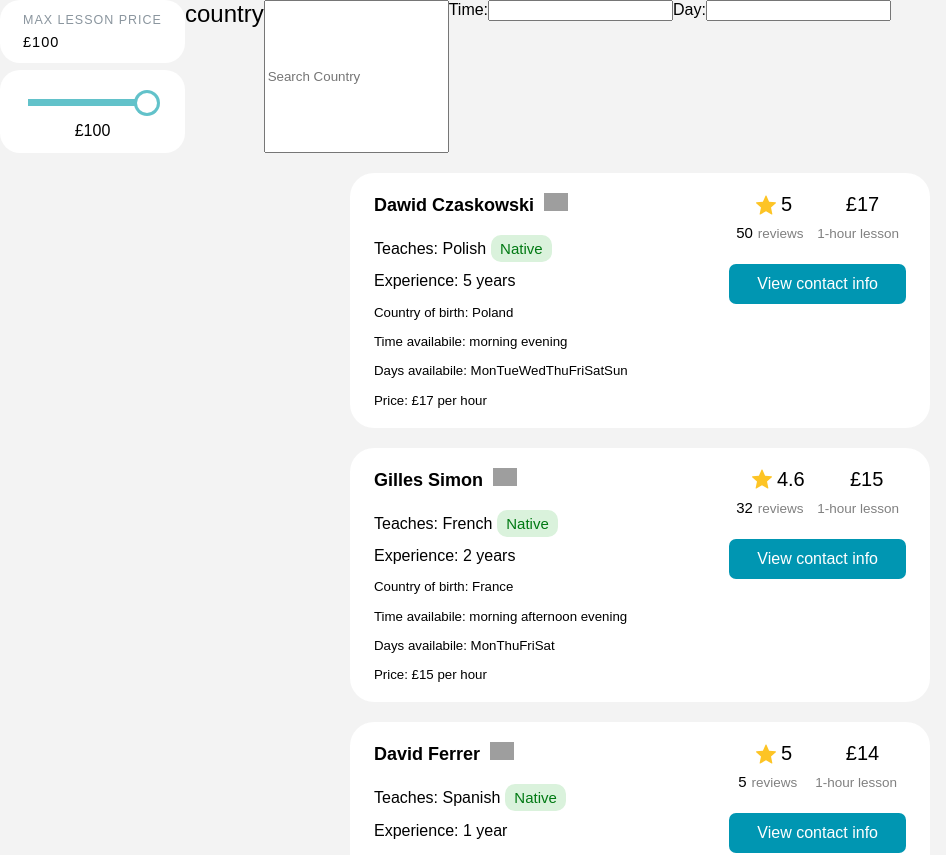
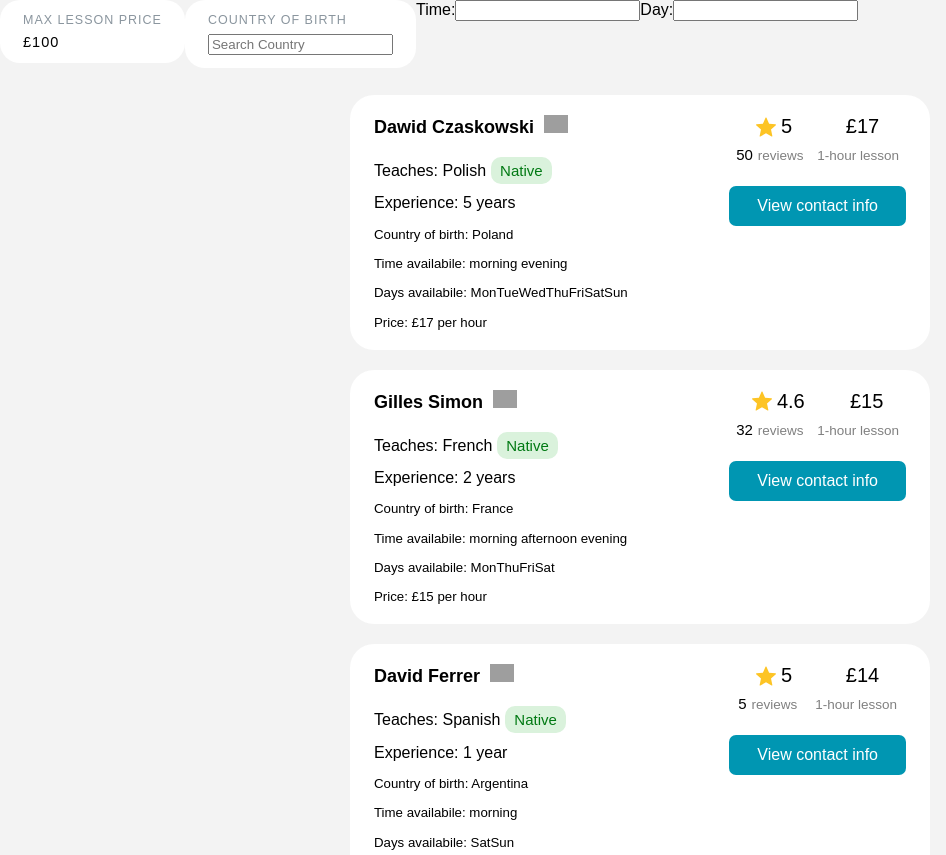
Before and after one commit to ryan50500/language-app-react-typescript-redux-toolkit, a React (Create React App) app: page / in a window 1280 px wide. Shown: the top 855 px of the page, without its empty margins (0-946 px from the left). Built offline with nearby package versions, Linux system fonts and the light colour scheme; grey boxes are pictures that could not be loaded.

Commit message:
added styling to both filters

```diff
--- a/src/components/CountryFilter.module.css
+++ b/src/components/CountryFilter.module.css
@@ -1,15 +1,19 @@
-/* .search__bar__wrap {
-    display: flex;
-    flex-direction: column;
-    align-items: center;
-}
-.search__bar__title {
-    font-size: 1.5rem;
-    margin: 15px 0;
-}
-.search__bar__input {
-    padding: 9px 11px;
-    border-radius: 10px;
-    text-align: center;
-}
- */
+/* price content */
+.country__content {
+    border-radius: 20px;
+    background-color: white;
+    margin-bottom: 7px;
+    padding: 13px 23px;
+    height: 100%;
+  }
+  .country__content h3 {
+    color: #8a959e;
+    font-size: 12.5px;
+    letter-spacing: 1px;
+    margin-bottom: 7px;
+  }
+  .country__content p {
+    color: black;
+    font-size: 14.5px;
+    letter-spacing: 1px;
+  }
--- a/src/components/CountryFilter.tsx
+++ b/src/components/CountryFilter.tsx
@@ -14,8 +14,11 @@ const CountryFilter = () => {
     };
     return (
         <>
-            <h2>country</h2>
-            <input type="text" placeholder="Search Country" value={country} onChange={(e) => handleCountryChange(e.target.value)} />
+
+            <div className={styles.country__content}>
+                <h3>COUNTRY OF BIRTH</h3>
+                <input type="text" placeholder="Search Country" value={country} onChange={(e) => handleCountryChange(e.target.value)} />
+            </div>
         </>
     )
 }
--- a/src/components/PriceFilter.module.css
+++ b/src/components/PriceFilter.module.css
@@ -7,7 +7,6 @@
 .price__content {
   border-radius: 20px;
   background-color: white;
-  margin-bottom: 7px;
   padding: 13px 23px;
 }
 .price__content h3 {
@@ -84,6 +83,9 @@
     position: relative;
     width: 20px;
   }
+  .price__cross:hover {
+    cursor: pointer;
+  }
   .price__cross__x {
     fill: #8a959e;
     left: 50%;
--- a/src/components/PriceFilter.tsx
+++ b/src/components/PriceFilter.tsx
@@ -9,6 +9,7 @@ const PriceFilter = () => {
     const dispatch = useDispatch();
 
     const [showPrice, setShowPrice] = useState<boolean>(false)
+    const [priceOnHover, setPriceOnHover] = useState<boolean>(false)
 
     // set max price filter
     const handlePriceChange = (newPrice: number) => {
@@ -17,18 +18,30 @@ const PriceFilter = () => {
         console.log(maxPrice)
 
     };
-
     // remove max price filter
     const removePriceFilter = () => {
         setShowPrice(false)
         dispatch(setMaxPrice(Number(100)));
         console.log(maxPrice)
     };
+    // show price slider when user hovers on filter
+    const showPriceSlider = () => {
+        console.log(priceOnHover)
+        setPriceOnHover(true)
+        console.log(priceOnHover)
+    };
+    // hide price slider when use hovers away
+    const hidePriceSlider = () => {
+        console.log(priceOnHover)
+        setPriceOnHover(false)
+        console.log(priceOnHover)
+    };
 
     return (
         <>
             <div className={styles.price__wrapper}>
-                <div className={styles.price__content}>
+                {/* price filter */}
+                <div className={styles.price__content} onMouseEnter={showPriceSlider} onMouseLeave={hidePriceSlider}>
                     <h3>MAX LESSON PRICE</h3>
                     <div className={styles.price__content__flex}>
                         <p>£{maxPrice}</p>
@@ -36,10 +49,12 @@ const PriceFilter = () => {
                         {showPrice && <div className={styles.price__cross} onClick={removePriceFilter}><svg height="9" viewBox="0 0 12 12" width="9" xmlns="http://www.w3.org/2000/svg" className={styles.price__cross__x}><path d="M6 4.586L10.293.293l1.414 1.414L7.414 6l4.293 4.293-1.414 1.414L6 7.414l-4.293 4.293-1.414-1.414L4.586 6 .293 1.707 1.707.293z"></path></svg></div>}
                     </div>
                 </div>
-                <div className={styles.price__input__wrapper}>
-                    <input type="range" className={styles.price__input} value={maxPrice} onChange={(e) => handlePriceChange(Number(e.target.value))} />
-                  £{maxPrice}
-                </div>
+                {/* show price slider if user hovers over filter */}
+                {priceOnHover && (
+                    <div className={styles.price__input__wrapper} onMouseEnter={showPriceSlider} onMouseLeave={hidePriceSlider}>
+                        <input type="range" className={styles.price__input} value={maxPrice} onChange={(e) => handlePriceChange(Number(e.target.value))} />
+                            £{maxPrice}
+                    </div>)}
             </div>
         </>
     )
```
